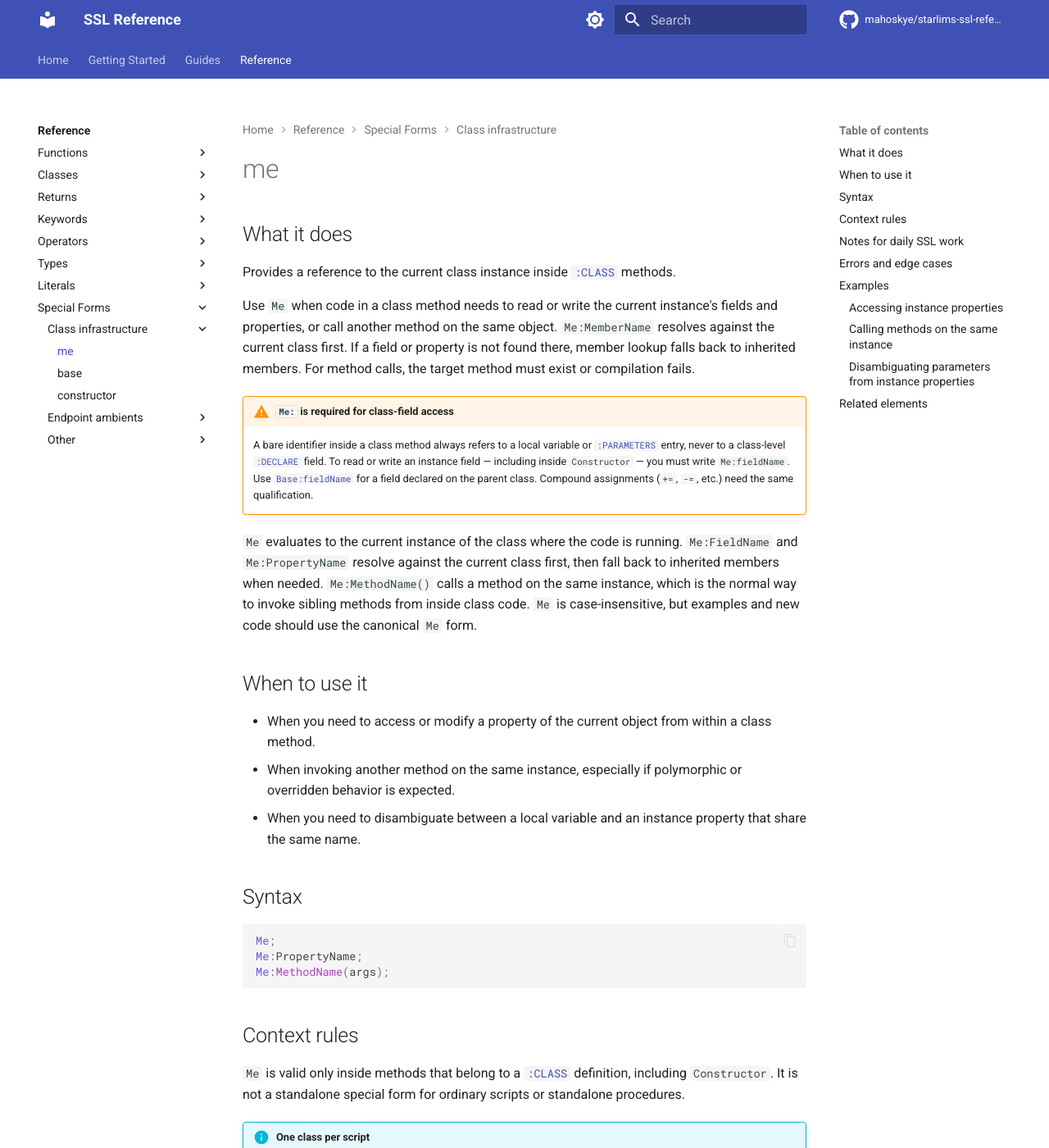
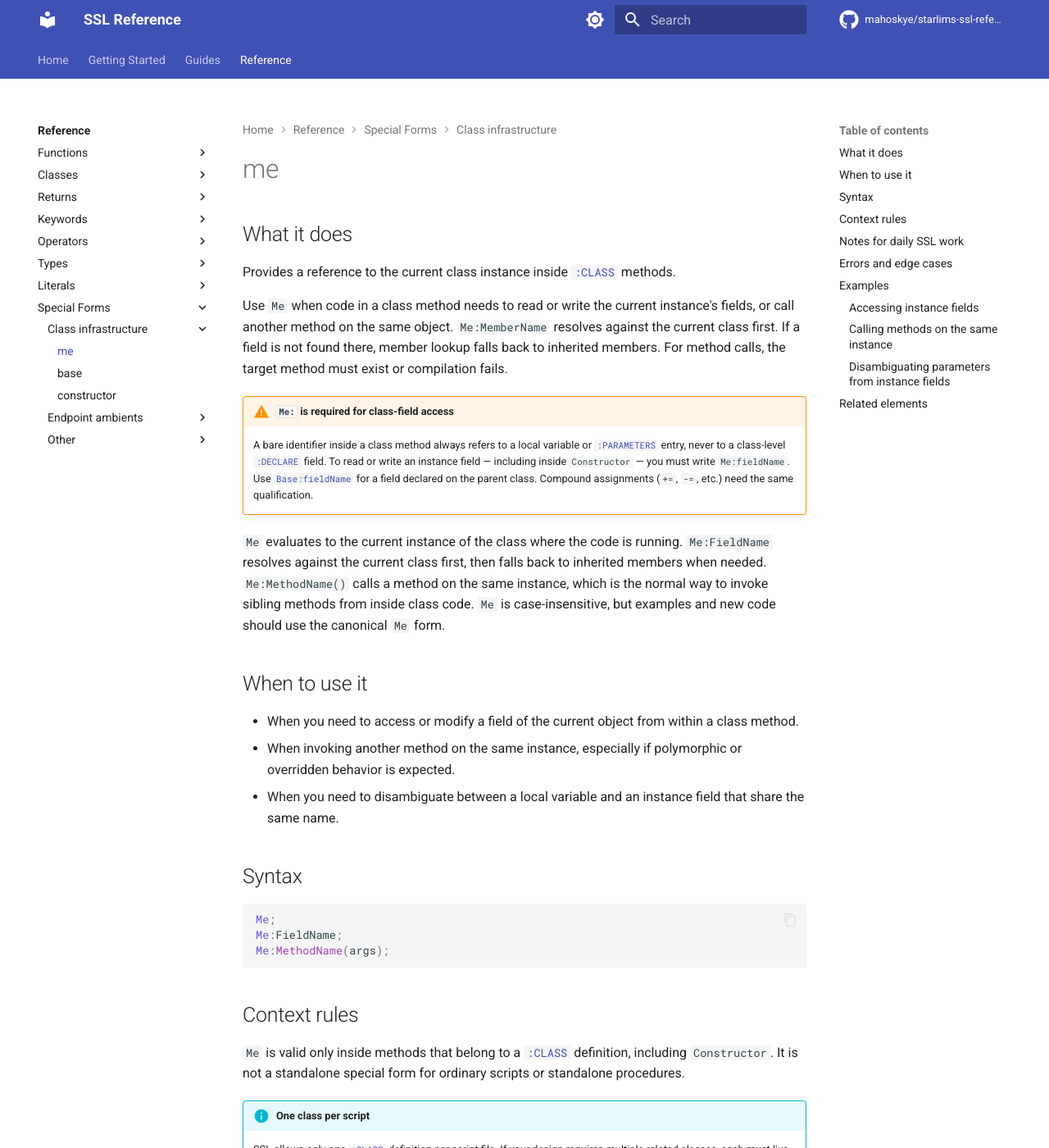
Before and after one commit to mahoskye/starlims-ssl-reference, an MkDocs documentation site: the page built from content/reference/special-forms/me.md, in a window 1280 px wide and 1400 px high. Shown: the whole window at 82% size. Built offline with MkDocs 1.6.1 and Material for MkDocs 9.7.7, drawn with Linux system fonts in a browser that asks for light colours; comment, search, counter and statistics services are not loaded; some of the changed text lies outside the part shown.

Commit message:
docs: lighten Me:/Base: callouts and standardize on "field" terminology (#8)
Replace the per-page Me:/Base: warning callouts on CLASS.md, constructor.md,
and base.md with structured prose; keep one authoritative warning on me.md.
CLASS.md now has dedicated "Class fields" and "Constructors" subsections,
and constructor.md gains an "Assigning to class fields" note inside Syntax.

Normalize class-state vocabulary to "field" across me.md, base.md, CLASS.md,
constructor.md, and the special-forms index. SSL :DECLARE slots are fields,
not properties — the SSLExpando "property" wording on CreateUdObject is a
separate runtime mechanism and was left alone.

Co-authored-by: Claude Opus 4.7 (1M context) <noreply@anthropic.com>

````diff
--- a/content/reference/special-forms/me.md
+++ b/content/reference/special-forms/me.md
@@ -15,24 +15,24 @@ starlims:
 
 Provides a reference to the current class instance inside [`:CLASS`](../keywords/CLASS.md) methods.
 
-Use `Me` when code in a class method needs to read or write the current instance's fields and properties, or call another method on the same object. `Me:MemberName` resolves against the current class first. If a field or property is not found there, member lookup falls back to inherited members. For method calls, the target method must exist or compilation fails.
+Use `Me` when code in a class method needs to read or write the current instance's fields, or call another method on the same object. `Me:MemberName` resolves against the current class first. If a field is not found there, member lookup falls back to inherited members. For method calls, the target method must exist or compilation fails.
 
 !!! warning "`Me:` is required for class-field access"
     A bare identifier inside a class method always refers to a local variable or [`:PARAMETERS`](../keywords/PARAMETERS.md) entry, never to a class-level [`:DECLARE`](../keywords/DECLARE.md) field. To read or write an instance field — including inside `Constructor` — you must write `Me:fieldName`. Use [`Base:fieldName`](base.md) for a field declared on the parent class. Compound assignments (`+=`, `-=`, etc.) need the same qualification.
 
-`Me` evaluates to the current instance of the class where the code is running. `Me:FieldName` and `Me:PropertyName` resolve against the current class first, then fall back to inherited members when needed. `Me:MethodName()` calls a method on the same instance, which is the normal way to invoke sibling methods from inside class code. `Me` is case-insensitive, but examples and new code should use the canonical `Me` form.
+`Me` evaluates to the current instance of the class where the code is running. `Me:FieldName` resolves against the current class first, then falls back to inherited members when needed. `Me:MethodName()` calls a method on the same instance, which is the normal way to invoke sibling methods from inside class code. `Me` is case-insensitive, but examples and new code should use the canonical `Me` form.
 
 ## When to use it
 
-- When you need to access or modify a property of the current object from within a class method.
+- When you need to access or modify a field of the current object from within a class method.
 - When invoking another method on the same instance, especially if polymorphic or overridden behavior is expected.
-- When you need to disambiguate between a local variable and an instance property that share the same name.
+- When you need to disambiguate between a local variable and an instance field that share the same name.
 
 ## Syntax
 
 ```ssl
 Me;
-Me:PropertyName;
+Me:FieldName;
 Me:MethodName(args);
 ```
 
@@ -46,9 +46,9 @@ Me:MethodName(args);
 ## Notes for daily SSL work
 
 !!! success "Do"
-    - Use `Me` to access properties and methods within class method bodies.
+    - Use `Me` to access fields and methods within class method bodies.
     - Use `Me:Method(args)` to call other methods on the same instance.
-    - Use `Me` to disambiguate when a parameter or local variable shadows an instance property.
+    - Use `Me` to disambiguate when a parameter or local variable shadows an instance field.
 
 !!! failure "Don't"
     - Use `Me` in standalone procedures, global scope, or outside a class. It produces a compile-time error.
@@ -59,12 +59,12 @@ Me:MethodName(args);
 
 - Using `Me` outside a class method body results in a compile-time error.
 - `Me` is case-insensitive, but `Me` is the canonical spelling in documentation and examples.
-- Fields and properties referenced through `Me` can resolve from the current class or an ancestor class.
+- Fields referenced through `Me` can resolve from the current class or an ancestor class.
 - A missing `Me:MethodName()` target is a compile-time error.
 
 ## Examples
 
-### Accessing instance properties
+### Accessing instance fields
 
 Sets `nQuantity` and `nUnitPrice` via `Me` in the constructor, then reads them in `CalculateTotal`. With `{5, 12}` as arguments, the result is 60.
 
@@ -163,7 +163,7 @@ UsrMes("Status: " + oSample:GetStatus());
 Status: PROCESSED
 ```
 
-### Disambiguating parameters from instance properties
+### Disambiguating parameters from instance fields
 
 `Constructor` takes `sKey` and `sValue` as parameters with the same names as the class fields. `Me:sKey` and `Me:sValue` write to the instance fields while the bare names refer to the local parameters.
 
````
Also changed, not shown: content/reference/keywords/CLASS.md (+7 -4 lines), content/reference/special-forms/base.md (+4 -8 lines), content/reference/special-forms/constructor.md (+5 -4 lines), content/reference/special-forms/index.md (+1 -1 lines).
